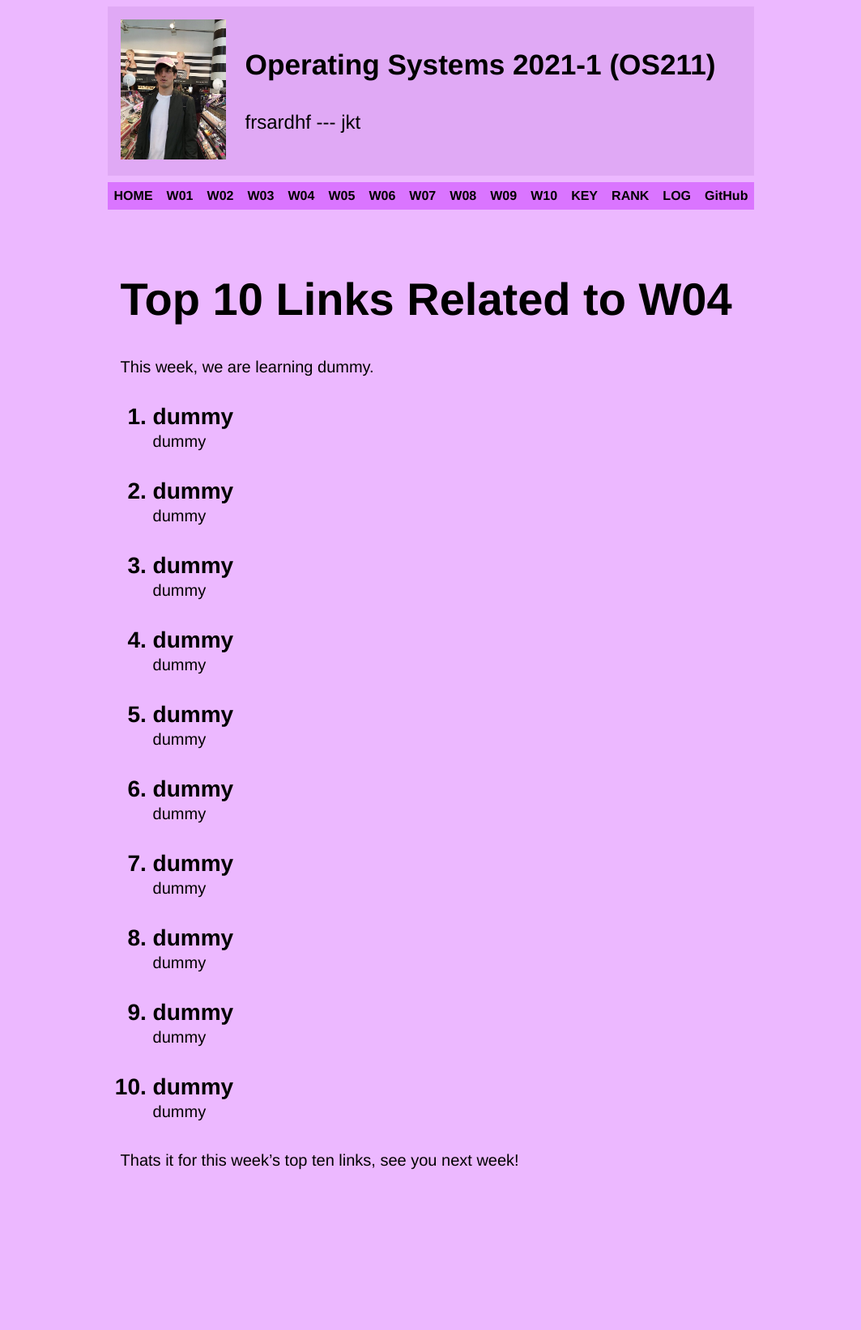
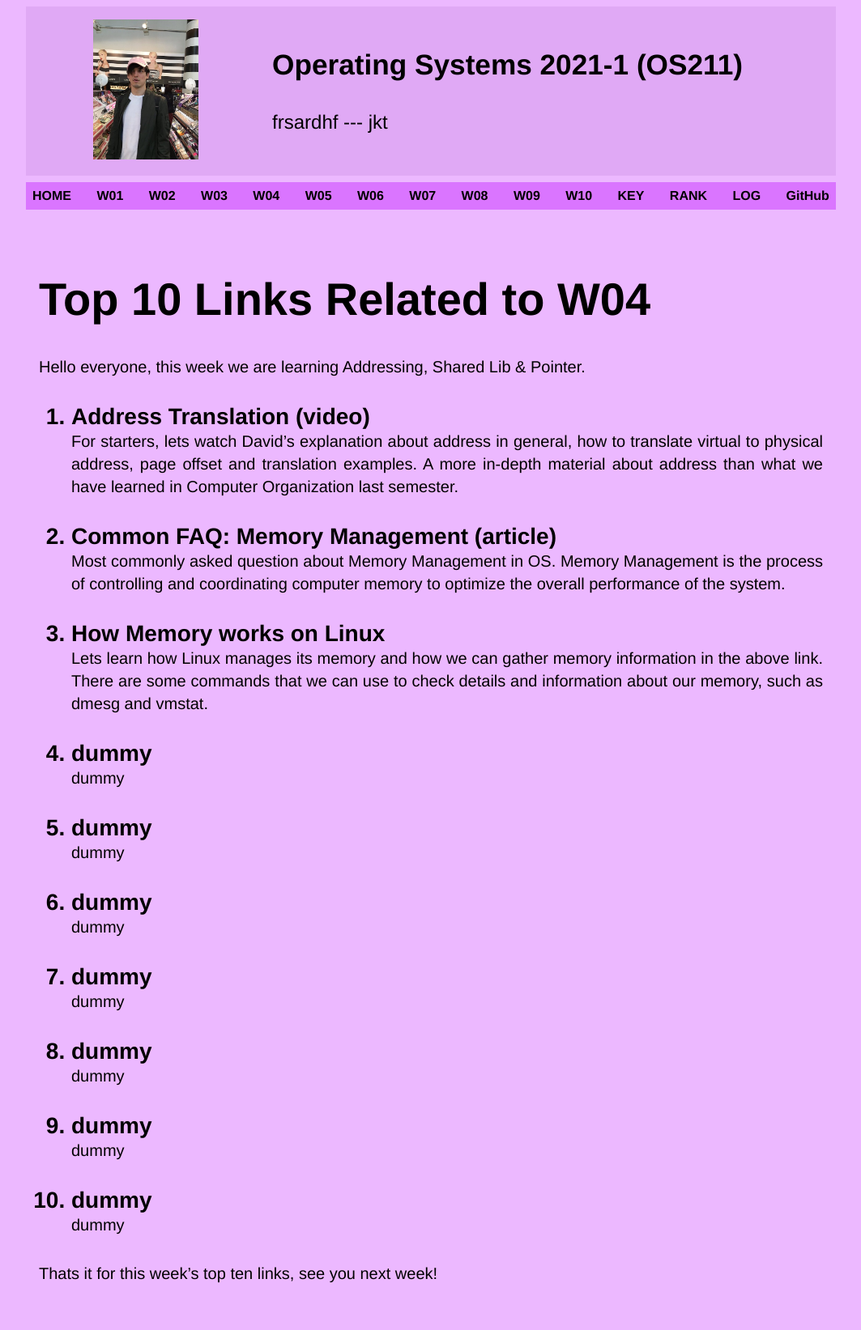
Before and after one commit to frsardhf/os211, a Jekyll site: the page built from w04.md, in a window 1280 px wide. Shown: the whole page at 81% size, without its empty margins (108-1171 px from the left). Built offline with Jekyll 4.4.1, drawn with Linux system fonts in a browser that asks for light colours; our own code applies the rules of GitHub Pages for plain Markdown files; before the commit the page ends 1503 px from its top, so only the background shows below that.

Commit message:
OS211 frsardhf

```diff
--- a/w04.md
+++ b/w04.md
@@ -4,16 +4,16 @@ permalink: /W04/
 ---
 
 # Top 10 Links Related to W04
-This week, we are learning dummy.
+Hello everyone, this week we are learning Addressing, Shared Lib & Pointer.
 
-1. [dummy](https://www.youtube.com) <br>
-   dummy
+1. [Address Translation (video)](https://www.youtube.com/watch?v=ZjKS1IbiGDA) <br>
+   For starters, lets watch David's explanation about address in general, how to translate virtual to physical address, page offset and translation examples. A more in-depth material about address than what we have learned in Computer Organization last semester.
 
-2. [dummy](https://www.youtube.com) <br>
-   dummy
+2. [Common FAQ: Memory Management (article)](https://www.guru99.com/os-memory-management.html) <br>
+   Most commonly asked question about Memory Management in OS. Memory Management is the process of controlling and coordinating computer memory to optimize the overall performance of the system.
 
-3. [dummy](https://www.youtube.com) <br>
-   dummy
+3. [How Memory works on Linux](https://linux-audit.com/understanding-memory-information-on-linux-systems/) <br>
+   Lets learn how Linux manages its memory and how we can gather memory information in the above link. There are some commands that we can use to check details and information about our memory, such as dmesg and vmstat.
 
 4. [dummy](https://www.youtube.com) <br>
    dummy
```
